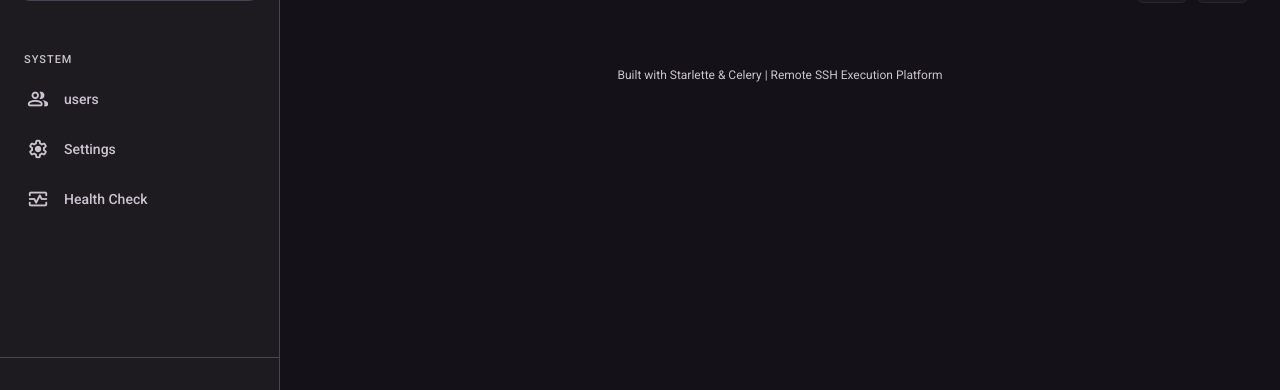
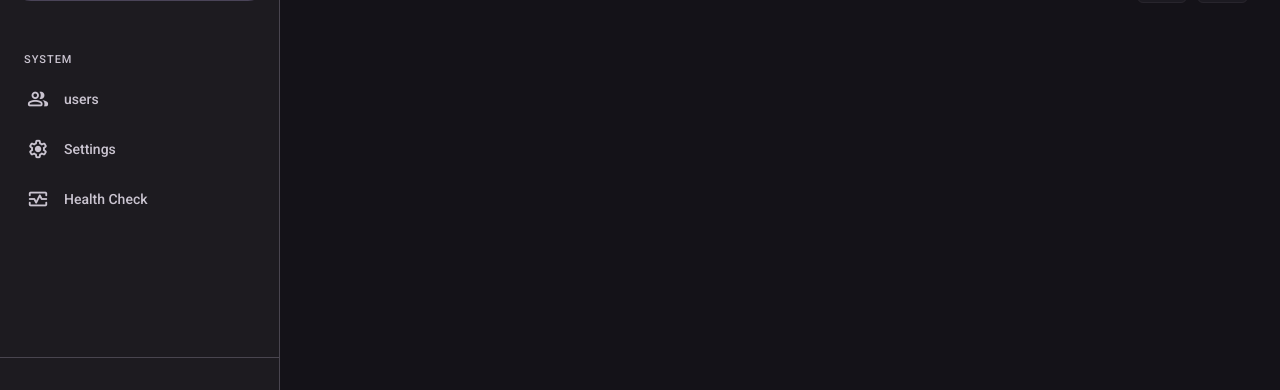
Before and after one commit to 4stm4/testum, a Python web app: template app/templates/jobs.html in a window 1280 px wide. Shown: the part 410-800 px from the top of the page. Run offline with Jinja, Linux system fonts and the light colour scheme; the template is opened without the code that fills it, so the values that code supplies are empty.

Commit message:
refactor: remove footer and simplify page title

```diff
--- a/app/templates/layout.html
+++ b/app/templates/layout.html
@@ -3,7 +3,7 @@
 <head>
     <meta charset="UTF-8">
     <meta name="viewport" content="width=device-width, initial-scale=1.0">
-    <title>{% block title %}Testum - Remote SSH Execution Platform{% endblock %}</title>
+    <title>{% block title %}Testum{% endblock %}</title>
     <script>
         (function() {
             try {
@@ -383,7 +383,6 @@
 
         <main class="content">
             {% block content %}{% endblock %}
-            <div class="footer">Built with Starlette &amp; Celery | Remote SSH Execution Platform</div>
         </main>
     </div>
 
```
